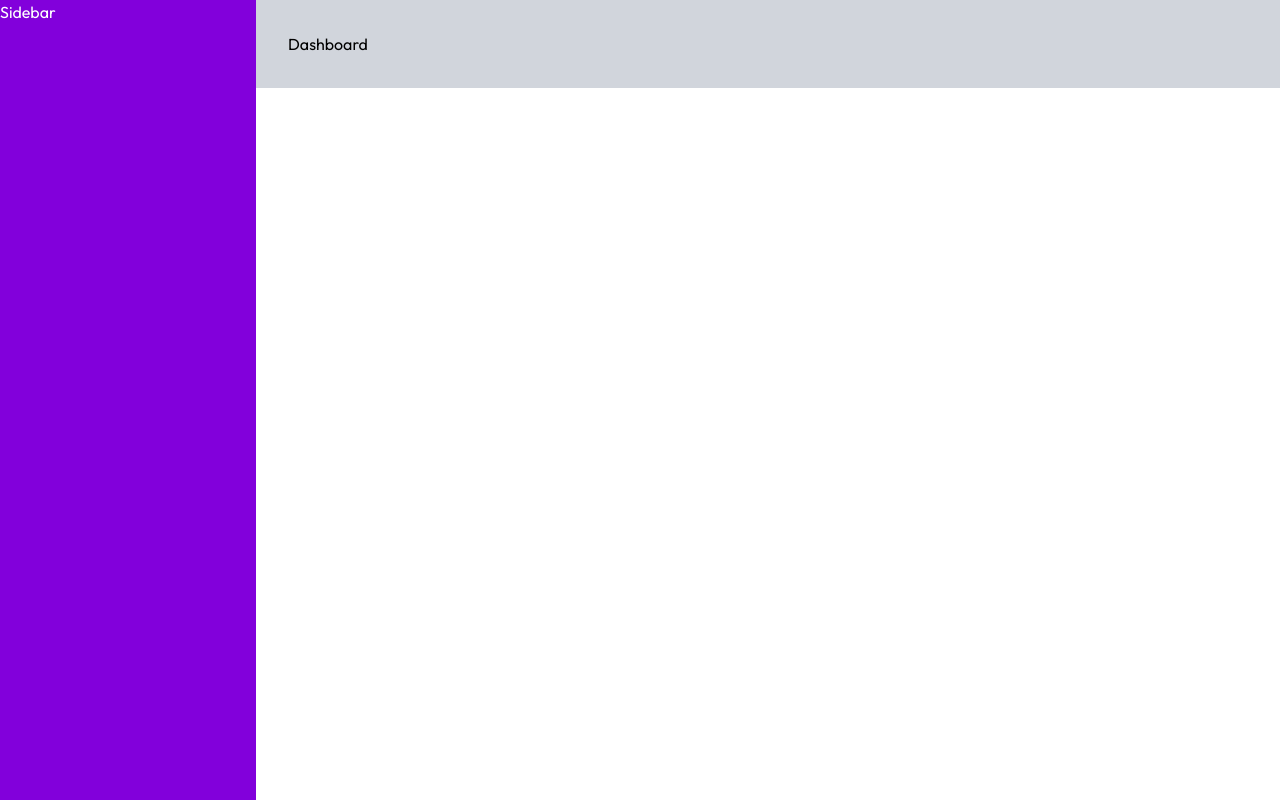
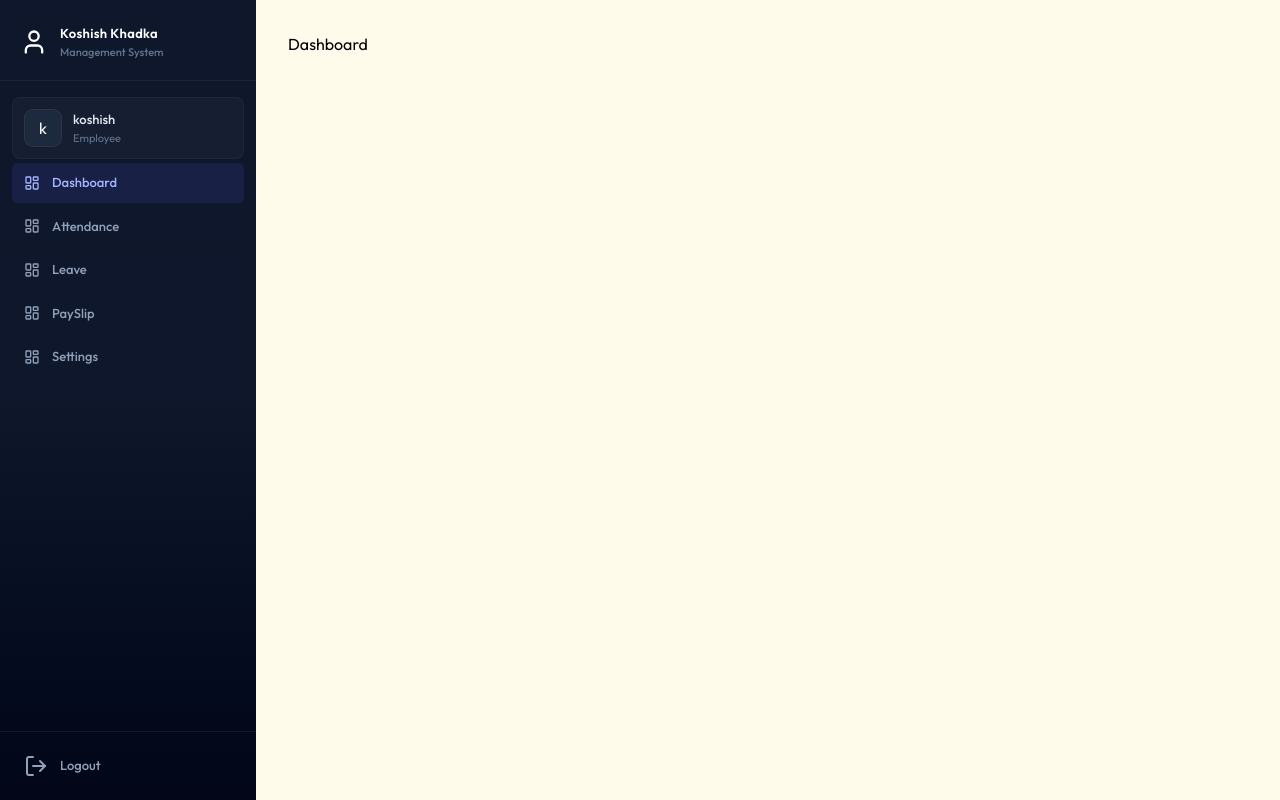
Before and after one commit to Koshish-Khadka/EmployeeManagement, a React (Vite) app in the folder frontend/: page /dashboard in a window 1280 px wide. Built offline with nearby package versions, Linux system fonts and the light colour scheme.

Commit message:
completed sidebar

```diff
--- a/frontend/src/pages/Layout.jsx
+++ b/frontend/src/pages/Layout.jsx
@@ -1,14 +1,180 @@
-import React from "react";
+import { useState } from "react";
 import { Outlet } from "react-router-dom";
-import Sidebar from "../components/Sidebar";
+import { LayoutDashboard, LogOut, Menu, User, X } from "lucide-react";
 
 const Layout = () => {
+  const [isSidebarOpen, setIsSidebarOpen] = useState(false);
+
+  const handleSidebarToggle = () => {
+    setIsSidebarOpen(!isSidebarOpen);
+  };
+  const name = "koshish";
+
+  const employeeLink = [
+    {
+      name: "Dashboard",
+      icon: <LayoutDashboard className="h-4 w-4" />,
+    },
+    {
+      name: "Attendance",
+      icon: <LayoutDashboard className="h-4 w-4" />,
+    },
+    {
+      name: "Leave",
+      icon: <LayoutDashboard className="h-4 w-4" />,
+    },
+    {
+      name: "PaySlip",
+      icon: <LayoutDashboard className="h-4 w-4" />,
+    },
+    {
+      name: "Settings",
+      icon: <LayoutDashboard className="h-4 w-4" />,
+    },
+  ];
+
+  const pathname = window.location.pathname;
+
   return (
-    <div className="flex h-screen">
+    <div className="flex h-screen relative">
       {" "}
-      <Sidebar />
-      <main className="flex-1 overflow-y-auto">
-        <div className="p-4 pt-16 sm:p-6 lg:p-8 max-w-400 mx-auto bg-gray-300">
+      {!isSidebarOpen && (
+        <>
+          <button
+            // className="p-3 border absolute top-4 left-4 rounded-xl bg-slate-900 md:hidden"
+            className="md:hidden fixed top-4 left-4 z-50 p-2 bg-slate-900 text-white rounded-lg shadow-lg border border-white/10"
+            onClick={() => handleSidebarToggle(true)}
+          >
+            <Menu color="white" className="h-5 w-5" />
+          </button>
+        </>
+      )}
+      {/* mobile slider */}
+      {isSidebarOpen && (
+        <>
+          <div className="md:hidden fixed inset-0 bg-black/60 backdrop-blur-sm z-40"></div>
+          <aside className="md:hidden fixed inset-y-0 left-0 w-72 bg-linear-to-b from-slate-900 via-slate-900 to-slate-950 text-white z-50 flex flex-col transform transition-transform duration-300 translate-x-0">
+            {/* <Sidebar /> */}
+            <div className="px-5 pt-6 pb-5 border-b border-white/6">
+              <div className="flex items-center justify-between">
+                <div className="flex items-center gap-3">
+                  <User />
+                  <div>
+                    <p className="font-semibold text-[13px] text-white tracking-wide">
+                      Koshish Khadka
+                    </p>
+                    <p className="text-[11px] text-slate-500 font-medium">
+                      Management System
+                    </p>
+                  </div>
+                </div>
+                <button className="lg:hidden text-slate-400 hover:text-white p-1">
+                  <X color="white" onClick={() => handleSidebarToggle(false)} />
+                </button>
+              </div>
+            </div>
+            <div className="mx-3 mt-4 mb-1 p-3 rounded-lg bg-white/3 border border-white/4">
+              <div className="flex items-center gap-3">
+                <button className="w-9 h-9 rounded-lg bg-slate-800 flex items-center justify-center ring-1 ring-white/10 shrink-0">
+                  {name[0]}
+                </button>
+                <div className="min-w-0">
+                  <p className="text-[13px] font-medium text-slate-200 truncate">
+                    {name}
+                  </p>
+                  <p className="text-[11px] text-slate-500 truncate">
+                    Employee
+                  </p>
+                </div>
+              </div>
+            </div>
+            <div className="px-5 pt-5 pb-2">
+              <p className="text-[10px] font-semibold uppercase tracking-[0.12em] text-slate-500">
+                Navigation
+              </p>
+            </div>
+
+            {/* Navigation Links */}
+            <div className="flex-1 px-3 space-y-1 overflow-y-auto">
+              {employeeLink.map((link, index) => (
+                <a
+                  key={index}
+                  href={`/${link.name.toLowerCase()}`}
+                  className={`group flex items-center gap-3 px-3 py-2.5 rounded-md text-[13px] font-medium transition-all duration-150 relative ${pathname === `/${link.name.toLowerCase()}` ? "bg-indigo-500/12 text-indigo-300" : "text-slate-400 hover:text-white hover:bg-slate-700"}`}
+                >
+                  {link.icon}
+                  <span className="flex-1">{link.name}</span>
+                </a>
+              ))}
+            </div>
+
+            {/* logout */}
+            <div className="p-3 border-t border-white/6">
+              <button className="flex items-center gap-3 w-full px-3 py-2.5 rounded-md text-[13px] font-medium text-slate-400 hover:text-rose-400 hover:bg-rose-500/8 transition-all duration-150">
+                <LogOut />
+                <span>Logout</span>
+              </button>
+            </div>
+          </aside>
+        </>
+      )}
+      {/* desktop sidebar */}
+      {/* <Sidebar /> */}
+      <aside className="hidden w-64 h-ful md:flex  flex-col bg-linear-to-b from-slate-900 via-slate-900 to-slate-950 text-white">
+        <div className="px-5 pt-6 pb-5 border-b border-white/6">
+          <div className="flex items-center justify-between">
+            <div className="flex items-center gap-3">
+              <User className="h-7 w-7" />
+              <div>
+                <p className="font-semibold text-[13px] text-white tracking-wide">
+                  Koshish Khadka
+                </p>
+                <p className="text-[11px] text-slate-500 font-medium">
+                  Management System
+                </p>
+              </div>
+            </div>
+            <button className="lg:hidden text-slate-400 hover:text-white p-1">
+              <X color="white" onClick={() => handleSidebarToggle(false)} />
+            </button>
+          </div>
+        </div>
+        <div className="mx-3 mt-4 mb-1 p-3 rounded-lg bg-white/3 border border-white/4">
+          <div className="flex items-center gap-3">
+            <button className="w-9 h-9 rounded-lg bg-slate-800 flex items-center justify-center ring-1 ring-white/10 shrink-0">
+              {name[0]}
+            </button>
+            <div className="min-w-0">
+              <p className="text-[13px] font-medium text-slate-200 truncate">
+                {name}
+              </p>
+              <p className="text-[11px] text-slate-500 truncate">Employee</p>
+            </div>
+          </div>
+        </div>
+        <div className="flex-1 px-3 space-y-1 overflow-y-auto">
+          {employeeLink.map((link, index) => (
+            <a
+              key={index}
+              href={`/${link.name.toLowerCase()}`}
+              className={`group flex items-center gap-3 px-3 py-2.5 rounded-md text-[13px] font-medium transition-all duration-150 relative ${pathname === `/${link.name.toLowerCase()}` ? "bg-indigo-500/12 text-indigo-300" : "text-slate-400 hover:text-white hover:bg-slate-700"}`}
+            >
+              {link.icon}
+              <span className="flex-1">{link.name}</span>
+            </a>
+          ))}
+        </div>
+
+        {/* logout */}
+        <div className="p-3 border-t border-white/6">
+          <button className="flex items-center gap-3 w-full px-3 py-2.5 rounded-md text-[13px] font-medium text-slate-400 hover:text-rose-400 hover:bg-rose-500/8 transition-all duration-150">
+            <LogOut />
+            <span>Logout</span>
+          </button>
+        </div>
+      </aside>
+      <main className="flex-1 overflow-y-auto ">
+        <div className="p-4 pt-16 sm:p-6 lg:p-8 max-w-400 mx-auto bg-amber-50 min-h-screen">
           <Outlet />
         </div>
       </main>
```
